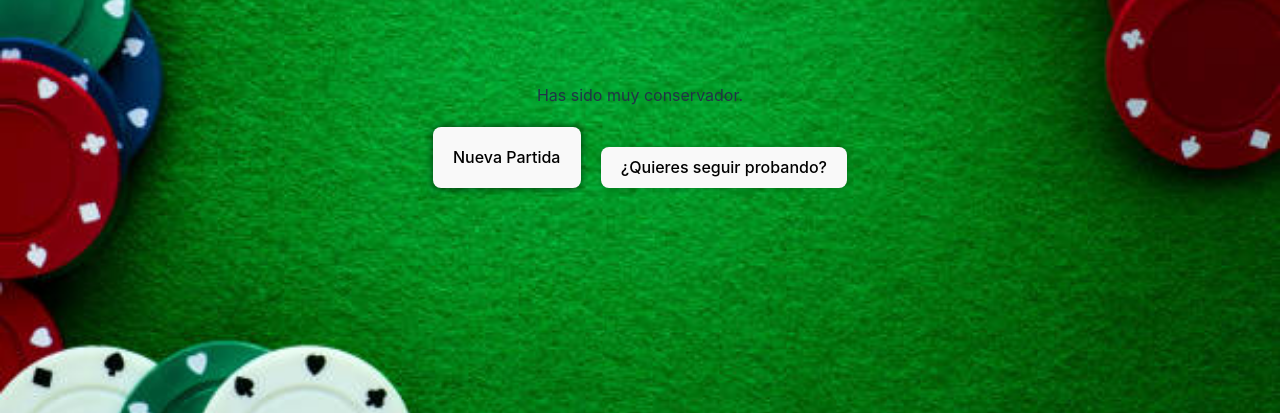
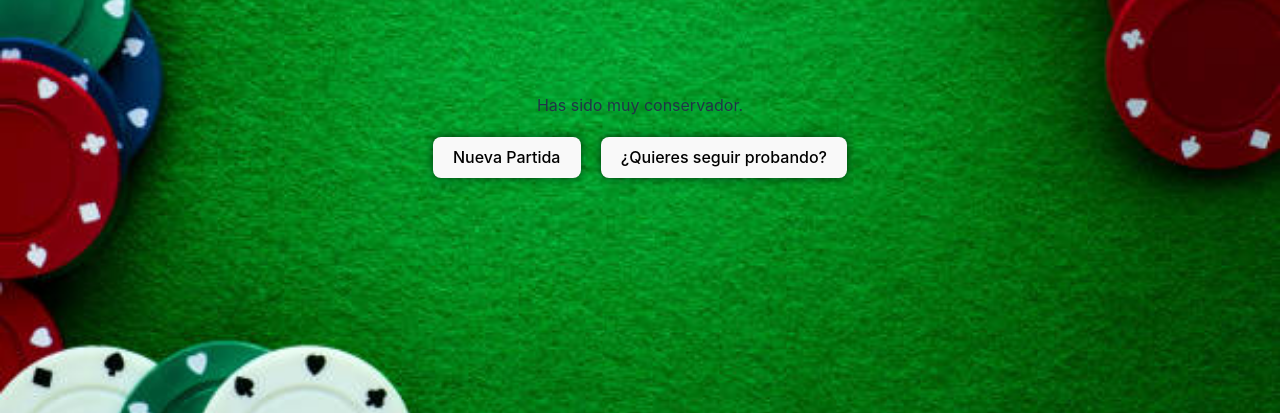
Before and after one commit to ikernm/laboratoriocondicionales-lemoncode, a website built with Vite: page index.html in a window 1280 px wide. Both pictures are taken after a click on the button "Me Planto". Shown: the part 387-800 px from the top of the page. Built offline with nearby package versions, Linux system fonts and the light colour scheme.

Commit message:
algunos ajustes

```diff
--- a/src/main.ts
+++ b/src/main.ts
@@ -141,7 +141,6 @@ const nuevaPartida = () => {
     botonesActivos();
 }
 
-
 const ocultarBotones = () => {
     if (botonDameCarta && botonDameCarta instanceof HTMLButtonElement &&
         botonMePlanto && botonMePlanto instanceof HTMLButtonElement) {
@@ -153,10 +152,16 @@ const ocultarBotones = () => {
 
 const botonProbar = document.createElement("button");
 botonProbar.textContent = "¿Quieres seguir probando?";
-botonProbar.classList.add("botonProbar");
+botonProbar.classList.add("boton");
 botonProbar.id="boton-probar";
+const contenedorBotones = document.querySelector(".botones");
 
-const contenedorBotones = document.querySelector(".botones");
+const activarBotonProbar = () => {
+    if (botonProbar && botonProbar instanceof HTMLButtonElement) {
+        botonProbar.style.display = "block";
+    }
+}
+
 if (contenedorBotones && contenedorBotones instanceof HTMLDivElement) {
     contenedorBotones.appendChild(botonProbar);
 }
@@ -179,6 +184,7 @@ if (botonMePlanto && botonMePlanto instanceof HTMLButtonElement) {
     botonMePlanto.addEventListener("click", () => {
         mePlanto(puntos);
         ocultarBotones();
+        activarBotonProbar();
     })
 }
 
@@ -198,3 +204,7 @@ if (botonProbar && botonProbar instanceof HTMLButtonElement) {
         botonProbar.disabled = true;
     });
 };
+
+document.addEventListener("DOMContentLoaded", () => {
+    botonProbar.style.display = "none";
+})
--- a/src/style.css
+++ b/src/style.css
@@ -116,14 +116,6 @@ button:focus-visible {
   display: none;
 }
 
-.botonProbar {
-  display: flex;
-  justify-content: center;
-  gap: 20px;
-  margin-top: 20px;
-  box-shadow: 0 0 10px rgba(0, 0, 0, 0.2);
-}
-
 @media (prefers-color-scheme: light) {
   :root {
     color: #213547;
```
